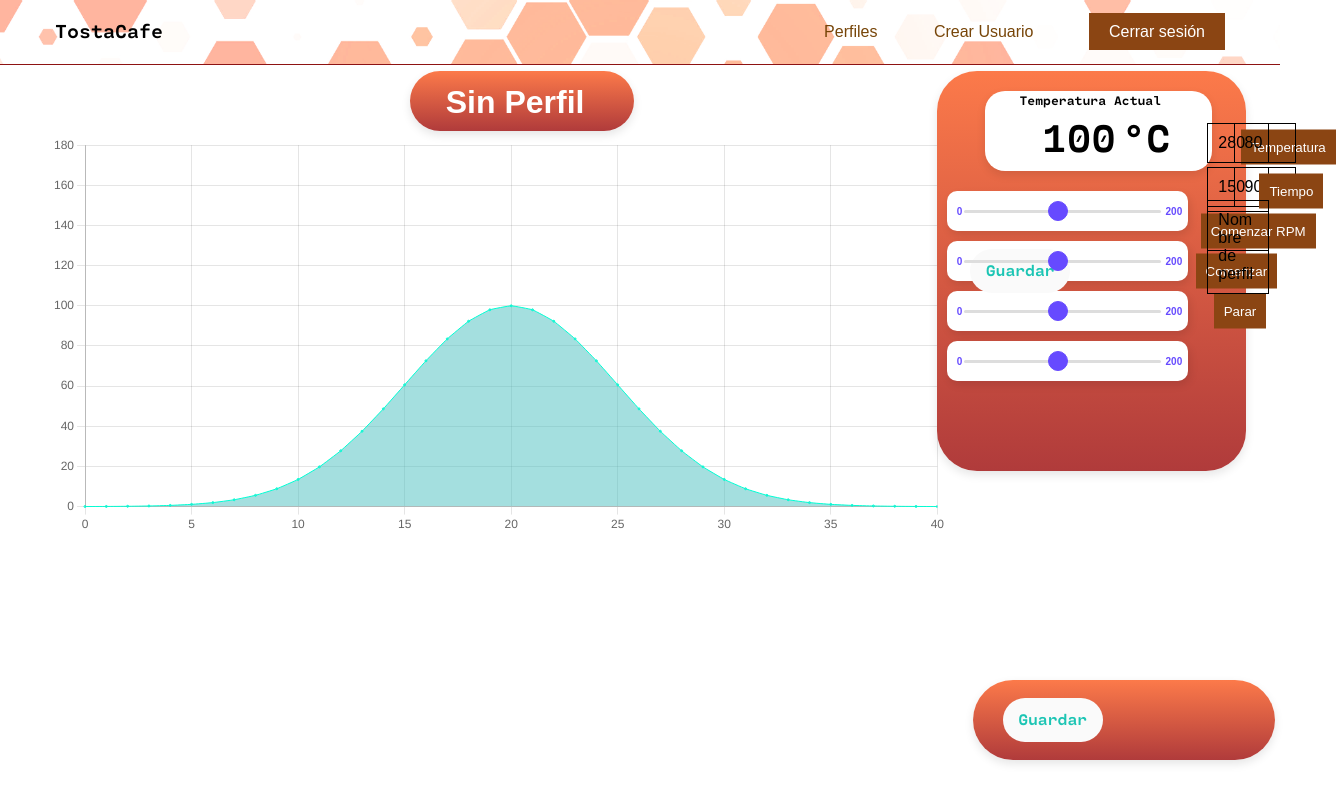
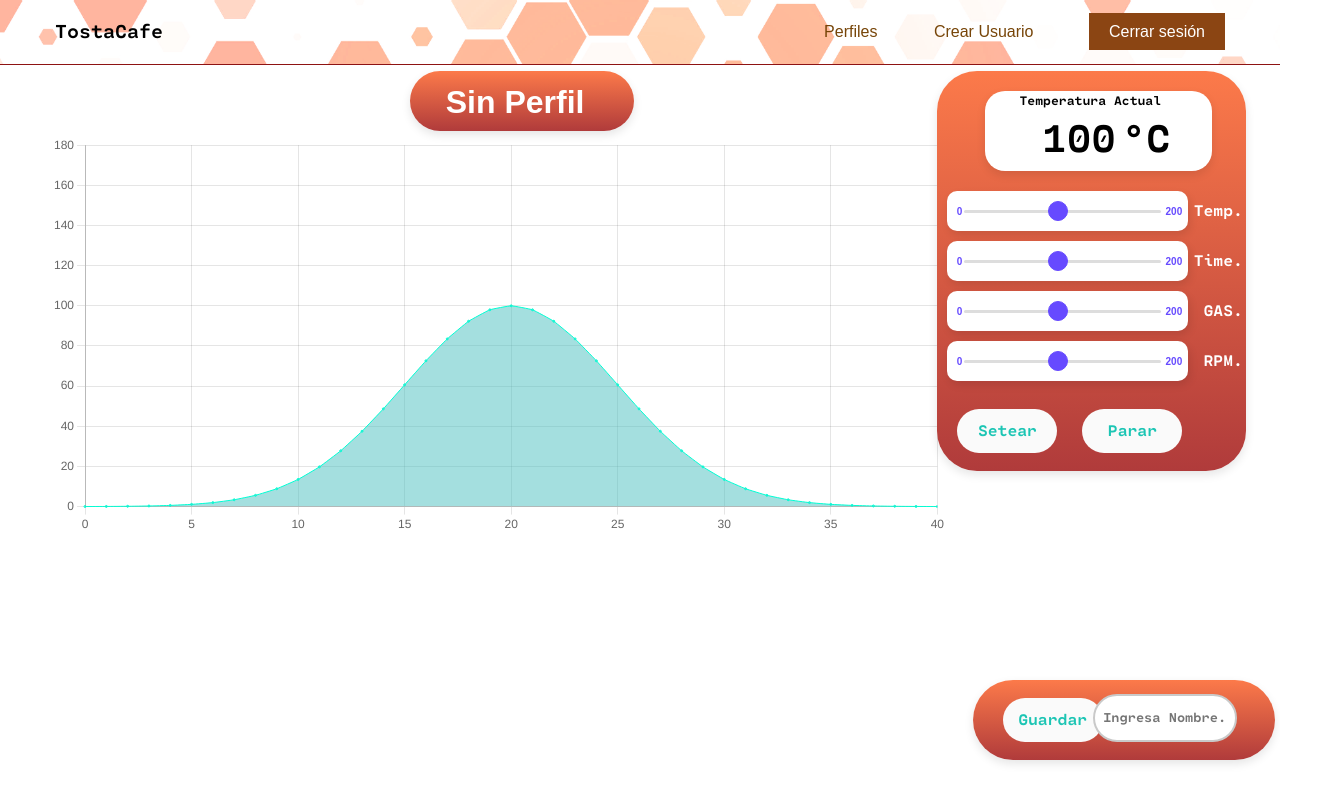
Before and after one commit to RDJ20/ProyectoTostadora1, a plain HTML site: page ProyectoTostadora/Pagina Web/Login/admin/admin.html in a window 1280 px wide. Shown: the whole page, 1336 px wide, since content can reach past the window. Drawn offline with nearby package versions, Linux system fonts and the light colour scheme; no server answers.

Commit message:
pagina admin yes

```diff
--- a/ProyectoTostadora/Pagina Web/Login/admin/admin.html
+++ b/ProyectoTostadora/Pagina Web/Login/admin/admin.html
@@ -53,8 +53,10 @@
           <div class="value left">0</div>
           <input type="range" min="10" max="200" value="100" steps="1">
           <div class="value right">200</div>
+          <div class="etiqueta">Temp.</div>
         </div>
     </div>
+
 
     <div id="slider1" class="range">
       <div class="sliderValue">
@@ -64,8 +66,10 @@
         <div class="value left">0</div>
         <input type="range" min="10" max="200" value="100" steps="1">
         <div class="value right">200</div>
+        <div class="etiqueta">Time.</div>
       </div>
   </div>
+
 
   <div id="slider2" class="range">
     <div class="sliderValue">
@@ -75,8 +79,11 @@
       <div class="value left">0</div>
       <input type="range" min="10" max="200" value="100" steps="1">
       <div class="value right">200</div>
+      <div class="etiqueta">GAS.</div>
     </div>
 </div>
+
+
 
 <div id="slider3" class="range">
   <div class="sliderValue">
@@ -86,26 +93,40 @@
     <div class="value left">0</div>
     <input type="range" min="10" max="200" value="100" steps="1">
     <div class="value right">200</div>
+    <div class="etiqueta">RPM.</div>
   </div>
+
+</div>
+
+
+<div id="textoarea">
+<button class="input" id="setear" role="textbox" >Setear</button>
+<button class="input" id="parar" role="textbox" >Parar</button>
 </div>
 
 
 
 
+    <script>
+      //Aqui se le pone el JS para los sliders
 
+      const slideValues = document.querySelectorAll(".range .sliderValue span");
+      const inputSliders = document.querySelectorAll(".range input");
 
+      // Itera sobre todos los sliders
+      inputSliders.forEach((inputSlider, index) => {
+      const slideValue = slideValues[index];
 
-    <script>
-      const slideValue = document.querySelector("span");
-      const inputSlider = document.querySelector("input");
-      inputSlider.oninput = (()=>{
-        let value = inputSlider.value;
-        slideValue.textContent = value;
-        slideValue.style.left = (value/2) + "%";
-        slideValue.classList.add("show");
-      });
-      inputSlider.onblur = (()=>{
-        slideValue.classList.remove("show");
+      inputSlider.oninput = () => {
+          let value = inputSlider.value;
+          slideValue.textContent = "_" +value+"_";
+          slideValue.style.left = (value/2) + "%";
+          slideValue.classList.add("show");
+      };
+
+      inputSlider.onblur = () => {
+          slideValue.classList.remove("show");
+      };
       });
     </script>
 
@@ -113,21 +134,11 @@
 
 
 
-      <span class="input" id="rpmint" role="textbox" contenteditable>4569</span>
-      <span class="input" id="tempFinal" role="textbox" contenteditable>150</span>
-      <p class="input" id="temperatura">90</p>
-      <!-- recordar que el de tiempo y temperatura estan invertidos -->
-      <button id="botonTemperatura">Temperatura</button>
-      <span class="input" id="tiempoFinal" role="textbox" contenteditable>280</span>
-      <p class="input" id="tiempo">80</p>
-      <button id="botonTiempo">Tiempo</button>
+    </div>
 
-      <button id="botonComenzar">Comenzar</button>
-      <button id="botonComenzarRPM">Comenzar RPM</button>
-      <button id="botonParar">Parar</button>
-      <p class="input" id="Nombreperfil" contenteditable >Nombre de perfil</p>
-      <button class="input" id="Guardar" role="textbox" >Guardar</button>
-    </div>
+
+
+
 
     <canvas id="backgroundChart"  width="400" height="200"> </canvas>
 
@@ -136,6 +147,7 @@
 
   <div class="sidebar-container2">
     <button class="input" id="Guardar" role="textbox" >Guardar</button>
+    <input  type="text" name="nombre" placeholder="Ingresa Nombre.">
   </div>
 
 </body>
```
